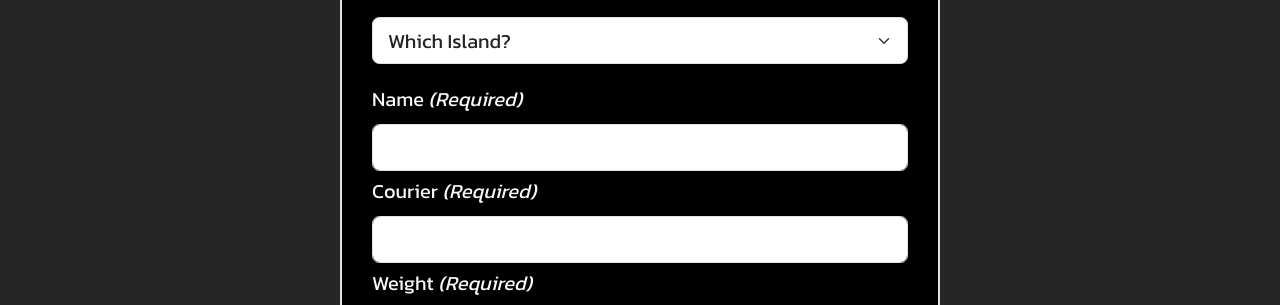
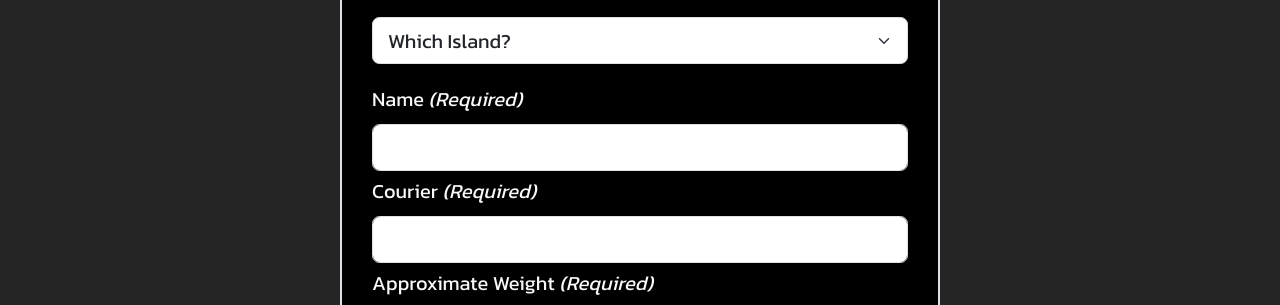
Before and after one commit to Ametherius/salishshipping, a website with bundled scripts: page gipickups.html in a window 1280 px wide. Shown: the part 450-755 px from the top of the page. Built offline with nearby package versions, Linux system fonts and the light colour scheme.

Commit message:
Fixing logo link and typo

```diff
--- a/gipickups.html
+++ b/gipickups.html
@@ -33,7 +33,7 @@
         class="navbar navbar-expand-lg bg-black border-bottom border-3 border-white"
       >
         <div class="container-fluid">
-          <a href="#" class="navbar-brand text-warning col-lg-3"
+          <a href="./" class="navbar-brand text-warning col-lg-3"
             ><img
               src="./images/Salish Shipping co logo.png"
               style="width: 50px; margin-right: 5px"
@@ -74,7 +74,7 @@
           Request a Pickup
         </h2>
         <p class="text-white fst-italic">
-          *Pickups from Pender every Tuesday, and pickups from Mayne are every
+          *Pickups from Pender every Tuesday, and pickups from Mayne every
           Thursday
         </p>
         <form action="/api/giform" method="POST" class="pickup-form">
@@ -109,7 +109,8 @@
           </div>
           <div class="form-group mb-1">
             <label for="weight" class="form-label text-light"
-              >Weight <span class="fst-italic">(Required)</span></label
+              >Approximate Weight
+              <span class="fst-italic">(Required)</span></label
             >
             <input
               type="text"
```
